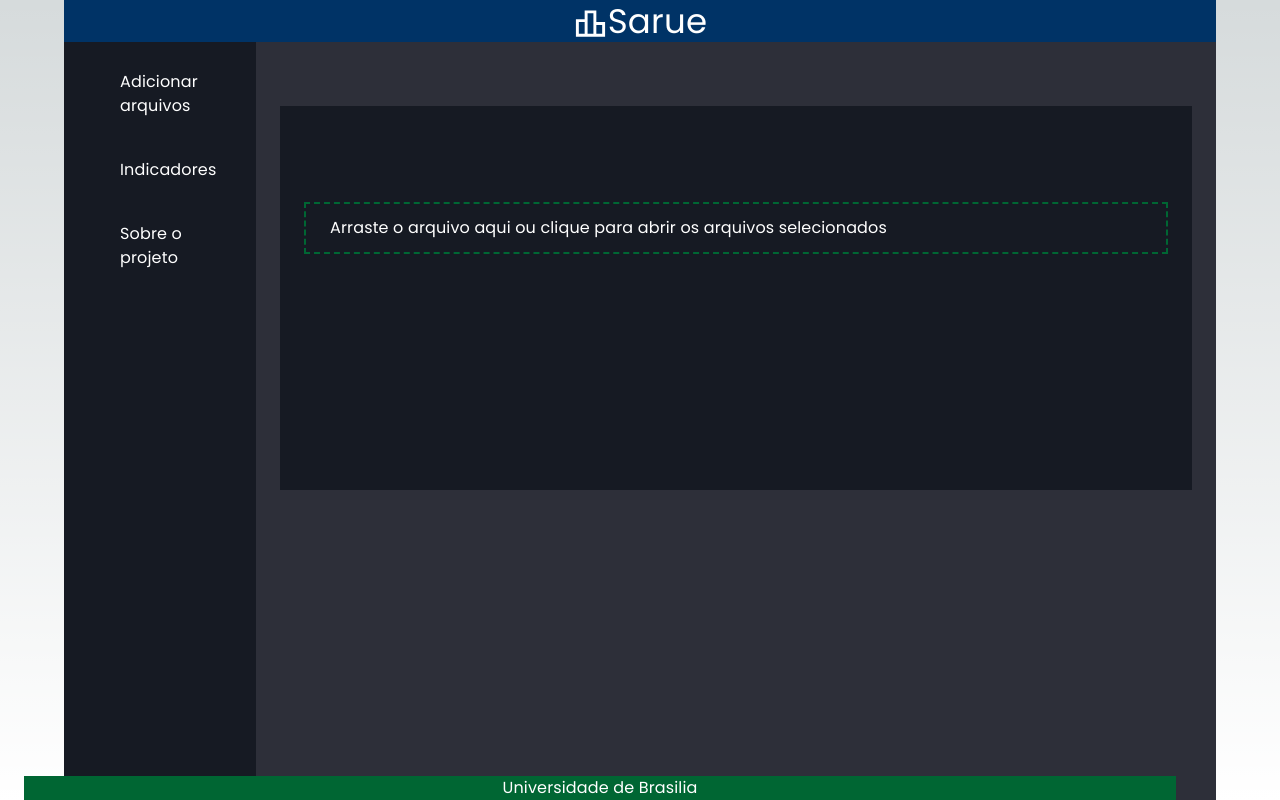
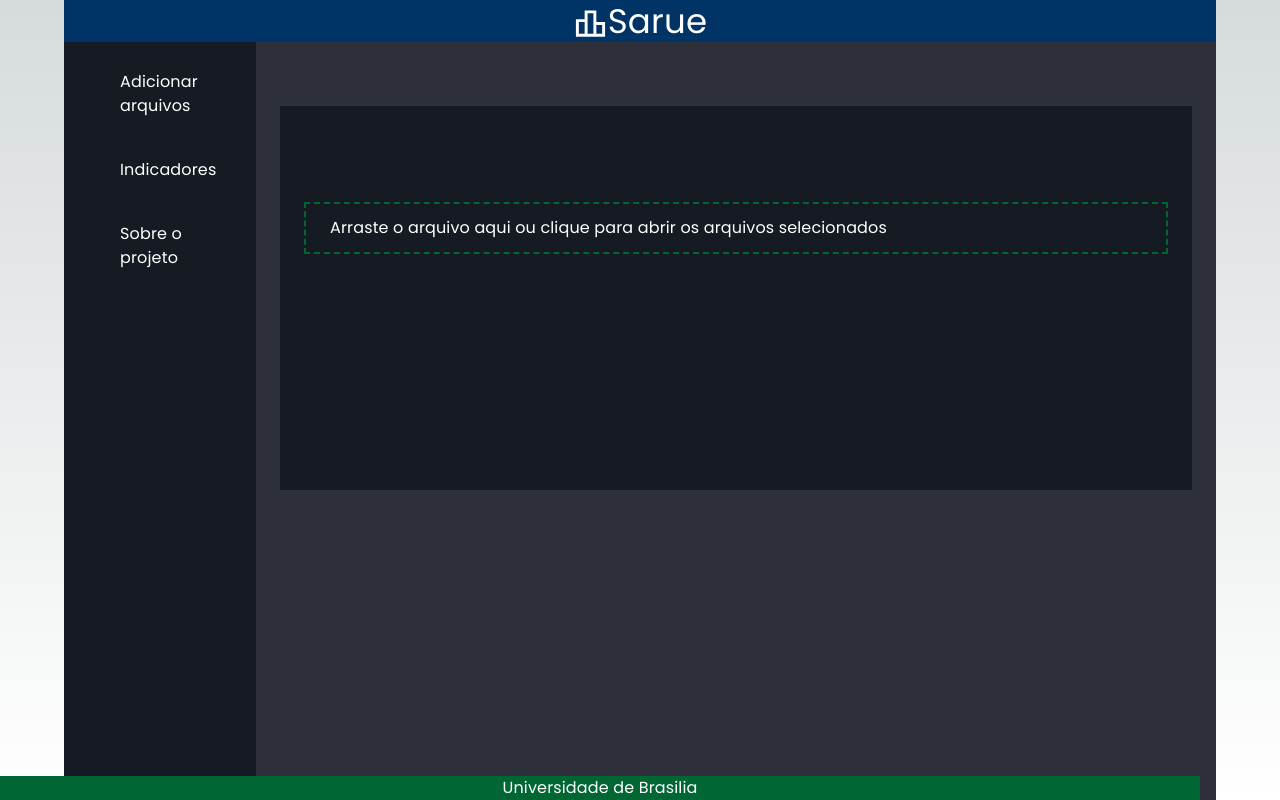
Before and after one commit to jpsaderi/sarue-web-sigaa, a Next.js app: page / in a window 1280 px wide. Built offline with nearby package versions, Linux system fonts and the light colour scheme.

Commit message:
refactor: footer

```diff
--- a/components/Footer/Footer.tsx
+++ b/components/Footer/Footer.tsx
@@ -2,12 +2,8 @@ import { Container, Typography } from '@mui/material'
 
 export const Footer = () => {
 	return (
-		<Container className='fixed bottom-0 w-screen p-0 m-0 mr-0 max-w-full'>
-			<Typography
-				variant='body1'
-				className='bg-darkGreen'
-				sx={{ flexGrow: 1, textAlign: 'center' }}
-			>
+		<Container className='fixed bottom-0 w-screen p-0 m-0 mr-0 max-w-full bg-darkGreen'>
+			<Typography variant='body1' sx={{ flexGrow: 1, textAlign: 'center' }}>
 				Universidade de Brasilia
 			</Typography>
 		</Container>
```
